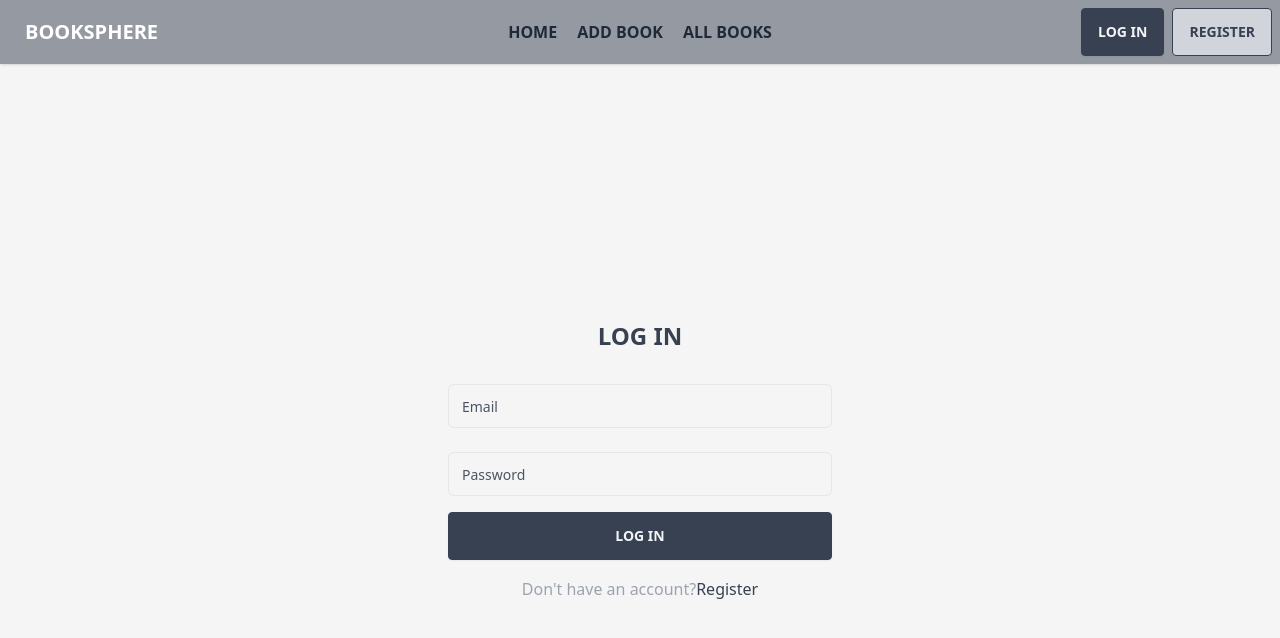
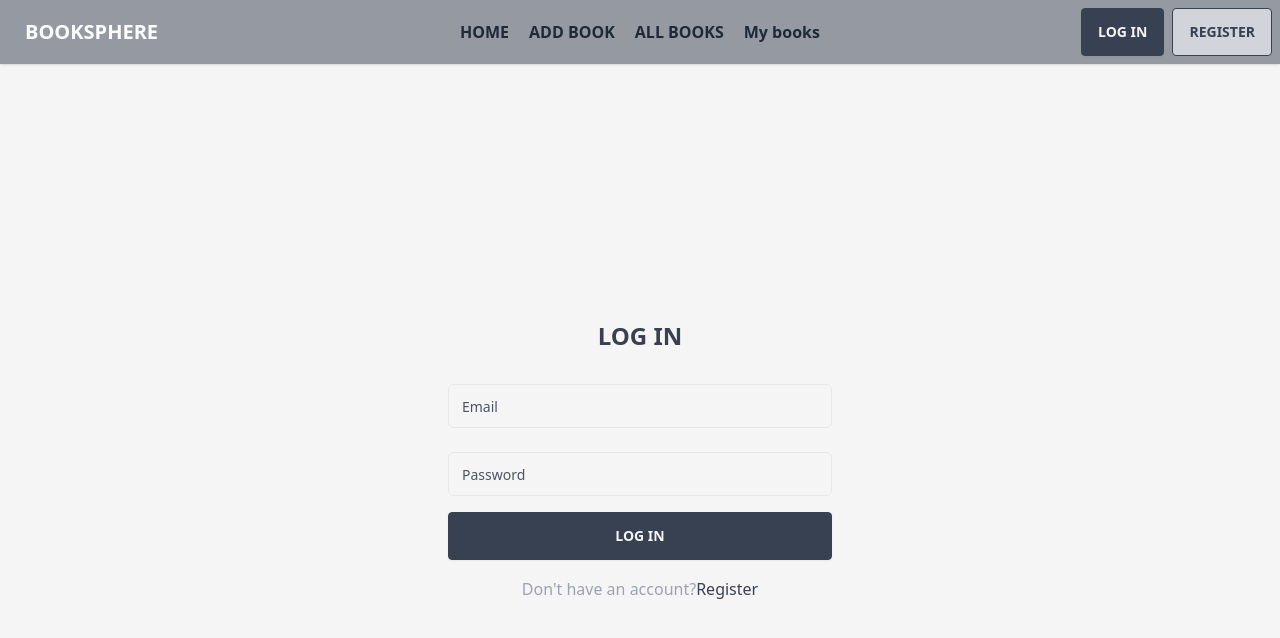
Before and after one commit to pulokdas/Boosphare-frontend, a React (Vite) app: page /login in a window 1280 px wide. Shown: the top 638 px of the page. Built offline with nearby package versions, Linux system fonts and the light colour scheme; no server answers.

Commit message:
Added my book section

```diff
--- a/src/Components/Navbar.jsx
+++ b/src/Components/Navbar.jsx
@@ -5,7 +5,7 @@ import { AuthContext } from '../Provider/Authprovider';
 const Navbar = () => {
   const { user, logOut } = useContext(AuthContext);
 
-
+const email =user?.email;
   const handleSignOut = () => {
     logOut()
       .then()
@@ -60,6 +60,16 @@ const Navbar = () => {
   ALL BOOKS
 </NavLink>
       </li>
+      <li>
+      <NavLink
+  to={`/mybooks/${email}`}
+  className={({ isActive, isPending }) =>
+    isPending ? "pending" : isActive ? "text-white" : ""
+  }
+>
+  My books
+</NavLink>
+      </li>
       </ul>
     </div>
     <div className='navbar-end gap-5'>
--- a/src/Pages/All Books/Allbooks.jsx
+++ b/src/Pages/All Books/Allbooks.jsx
@@ -21,7 +21,7 @@ const Allbooks = () => {
     }
   }, []);
   return (
-    <div id='topOfPage'>
+    <div className='min-h-screen' id='topOfPage'>
       <div className='flex flex-col justify-center mb-20'>
         <h1 className='text-4xl font-bold text-center mt-10'>ALL BOOKS</h1>
         <div className='flex gap-4 items-center justify-center'>
--- /dev/null
+++ b/src/Pages/Mybooks/Mybooks.jsx
@@ -0,0 +1,54 @@
+import React, { useEffect, useState, useContext } from 'react';
+import { useParams } from 'react-router-dom';
+import { AuthContext } from '../../Provider/Authprovider'; // Import your Authprovider
+import Book from '../../Components/Book';
+
+const Mybooks = () => {
+  const { user } = useContext(AuthContext);
+  const [myBooks, setMyBooks] = useState([]);
+  const { email } = useParams(); // Assuming your route has a parameter named "userEmail"
+
+  useEffect(() => {
+    const fetchMyBooks = async () => {
+      try {
+        const response = await fetch(`http://localhost:5000/mybooks/${email}`, {
+          method: 'GET',
+          headers: {
+            'Content-Type': 'application/json',
+            Authorization: `Bearer ${user.token}`, // Assuming you have a token for authentication
+          },
+        });
+
+        if (!response.ok) {
+          throw new Error('Failed to fetch user books');
+        }
+
+        const data = await response.json();
+        setMyBooks(data);
+      } catch (error) {
+        console.error('Error fetching user books:', error);
+      }
+    };
+
+    if (user && user?.email) {
+      fetchMyBooks();
+    }
+  }, [user, email]);
+
+  return (
+    <div className='w-11/12 mx-auto min-h-screen' >
+      <h1 className='text-4xl font-bold text-center mt-10'>My Books</h1>
+      {myBooks.length === 0 ? (
+        <p className='text-xl text-center mt-4'>You haven't added any books yet. Please add a book!</p>
+      ) : (
+        <div className='grid grid-cols-3 gap-x-20 gap-y-10'>
+          {myBooks.map((book) => (
+            <Book key={book._id} book={book} />
+          ))}
+        </div>
+      )}
+    </div>
+  );
+};
+
+export default Mybooks;
--- a/src/Routes/Router.jsx
+++ b/src/Routes/Router.jsx
@@ -12,6 +12,7 @@ import Privaterout from "./Privaterout";
 import Bookdeails from "../Pages/BookDetails/Bookdeails";
 import { Authprovider } from "../Provider/Authprovider";
 import Updatebook from "../Components/Updatebook";
+import Mybooks from "../Pages/Mybooks/Mybooks";
 
 const router = createBrowserRouter([
     {
@@ -65,6 +66,11 @@ const router = createBrowserRouter([
             }
             return await fetch(`http://localhost:5000/book/${bookId}`).then((res) => res.json());
           }
+        },
+        {
+          path: "/mybooks/:email",
+          element: <Privaterout><Mybooks/></Privaterout> ,
+
         }
       ]
     },
```
